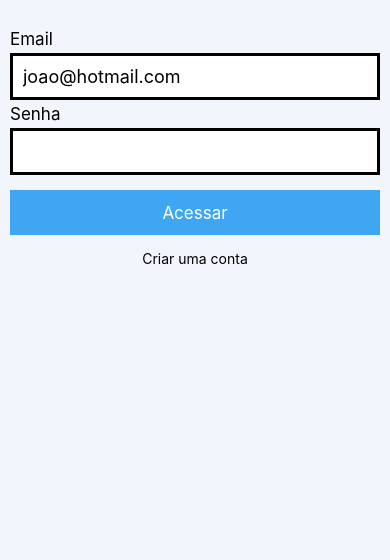
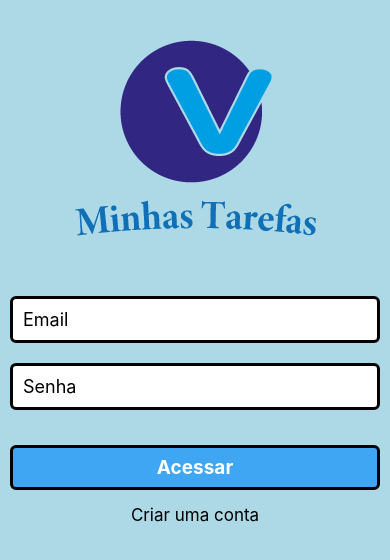
Before and after one commit to felipesllopes/App-minhasTarefas, a React Native app: screen / in a window 390 px wide. Shown: the top 560 px of the page. Built offline with nearby package versions, Linux system fonts and the light colour scheme.

Commit message:
atualizando app

```diff
--- a/App.js
+++ b/App.js
@@ -13,9 +13,5 @@ export default function App() {
 const styles = StyleSheet.create({
   container: {
     flex: 1,
-    backgroundColor: '#F2F6FC',
-    paddingTop: 25,
-    paddingHorizontal: 10,
-
   },
 });
--- a/src/components/Login/index.js
+++ b/src/components/Login/index.js
@@ -1,5 +1,5 @@
 import { useState } from "react";
-import { StyleSheet, Text, TextInput, TouchableOpacity, View } from "react-native";
+import { StyleSheet, Text, TextInput, TouchableOpacity, View, Image } from "react-native";
 import firebase from "../../services/firebaseConnection"
 
 export default function Login({ changeStatus }) {
@@ -11,6 +11,12 @@ export default function Login({ changeStatus }) {
     function handleLogin() {
 
         if (type === 'login') {
+
+            if (email === "" || password === "") {
+                alert("Preencha os campos");
+                return;
+            }
+
             // fazer o login
             const user = firebase.auth().signInWithEmailAndPassword(email, password)
                 .then((user) => {
@@ -42,24 +48,25 @@ export default function Login({ changeStatus }) {
     return (
         <View style={styles.container}>
 
-            <Text style={styles.text}>Email</Text>
+            <Image source={require('../../img/logo.png')} style={styles.logo} />
+
             <TextInput
                 style={styles.textInput}
-                placeholder="joao@hotmail.com"
+                placeholder="Email"
                 keyboardType="email-address"
                 value={email}
                 onChangeText={(text) => setEmail(text)}
             />
 
-            <Text style={styles.text}>Senha</Text>
             <TextInput
                 style={styles.textInput}
+                placeholder="Senha"
                 secureTextEntry={true}
                 value={password}
                 onChangeText={(text) => setPassword(text)}
             />
 
-            <TouchableOpacity style={[styles.handleLogin, { backgroundColor: type === 'login' ? '#3ea6f2' : '#141414' }]} onPress={handleLogin}>
+            <TouchableOpacity style={styles.handleLogin} onPress={handleLogin}>
                 <Text style={styles.loginText}>
                     {type === 'login' ? 'Acessar' : 'Cadastrar'}
                 </Text>
@@ -69,7 +76,7 @@ export default function Login({ changeStatus }) {
                 setType(type === 'login' ? 'cadastrar' : 'login')
                 setEmail(""); setPassword("");
             }}>
-                <Text style={{ textAlign: 'center' }}>
+                <Text style={{ textAlign: 'center', fontSize: 17, }}>
                     {type === 'login' ? 'Criar uma conta' : 'Já possuo uma conta'}
                 </Text>
             </TouchableOpacity>
@@ -81,25 +88,36 @@ export default function Login({ changeStatus }) {
 const styles = StyleSheet.create({
     container: {
         flex: 1,
+        backgroundColor: '#ADD8E6',
+        padding: 10,
     },
-    text: {
-        fontSize: 17,
-        marginVertical: 4,
+    logo: {
+        height: 196,
+        width: 241,
+        alignSelf: 'center',
+        marginTop: 30,
+        marginBottom: 60,
     },
     textInput: {
         borderWidth: 3,
         padding: 10,
         backgroundColor: 'white',
         fontSize: 18,
+        borderRadius: 6,
+        marginBottom: 20,
     },
     handleLogin: {
         alignItems: 'center',
         justifyContent: 'center',
         height: 45,
         marginVertical: 15,
+        borderRadius: 6,
+        borderWidth: 3,
+        backgroundColor: '#3ea6f2'
     },
     loginText: {
         color: 'white',
-        fontSize: 17,
+        fontSize: 19,
+        fontWeight: 'bold'
     },
 })
--- a/src/home/index.js
+++ b/src/home/index.js
@@ -98,6 +98,11 @@ export default function Tarefas() {
         Keyboard.dismiss();
     }
 
+    async function handleLogout() {
+        await firebase.auth().signOut();
+        setUser(null)
+    }
+
     if (!user) {
         return <Login changeStatus={(user) => setUser(user)} />
     }
@@ -129,10 +134,15 @@ export default function Tarefas() {
             </View>
 
             <FlatList
+                showsVerticalScrollIndicator={false}
                 data={task}
                 keyExtractor={item => item.key}
                 renderItem={({ item }) => <TaskList data={item} deleteItem={handleDelete} editItem={handleEdit} />}
             />
+
+            <TouchableOpacity style={styles.logout} activeOpacity={0.7} onPress={handleLogout}>
+                <Text style={styles.logoutText}>Desconectar</Text>
+            </TouchableOpacity>
 
         </SafeAreaView>
     )
@@ -141,6 +151,8 @@ export default function Tarefas() {
 const styles = StyleSheet.create({
     container: {
         flex: 1,
+        padding: 10,
+        backgroundColor: '#ADD8E6',
     },
     containerInput: {
         flexDirection: 'row',
@@ -154,6 +166,7 @@ const styles = StyleSheet.create({
         justifyContent: 'center',
         marginBottom: 10,
         borderRadius: 5,
+        backgroundColor: '#FFF'
     },
     buttonAdd: {
         height: 50,
@@ -168,4 +181,16 @@ const styles = StyleSheet.create({
         color: 'white',
         fontSize: 22,
     },
+    logout: {
+        backgroundColor: 'red',
+        paddingVertical: 10,
+        marginVertical: 10,
+        borderRadius: 4,
+    },
+    logoutText: {
+        fontSize: 18,
+        color: '#FFF',
+        textAlign: 'center',
+        fontWeight: 'bold',
+    },
 })
```
Also changed, not shown: src/img/logo.png (added).
